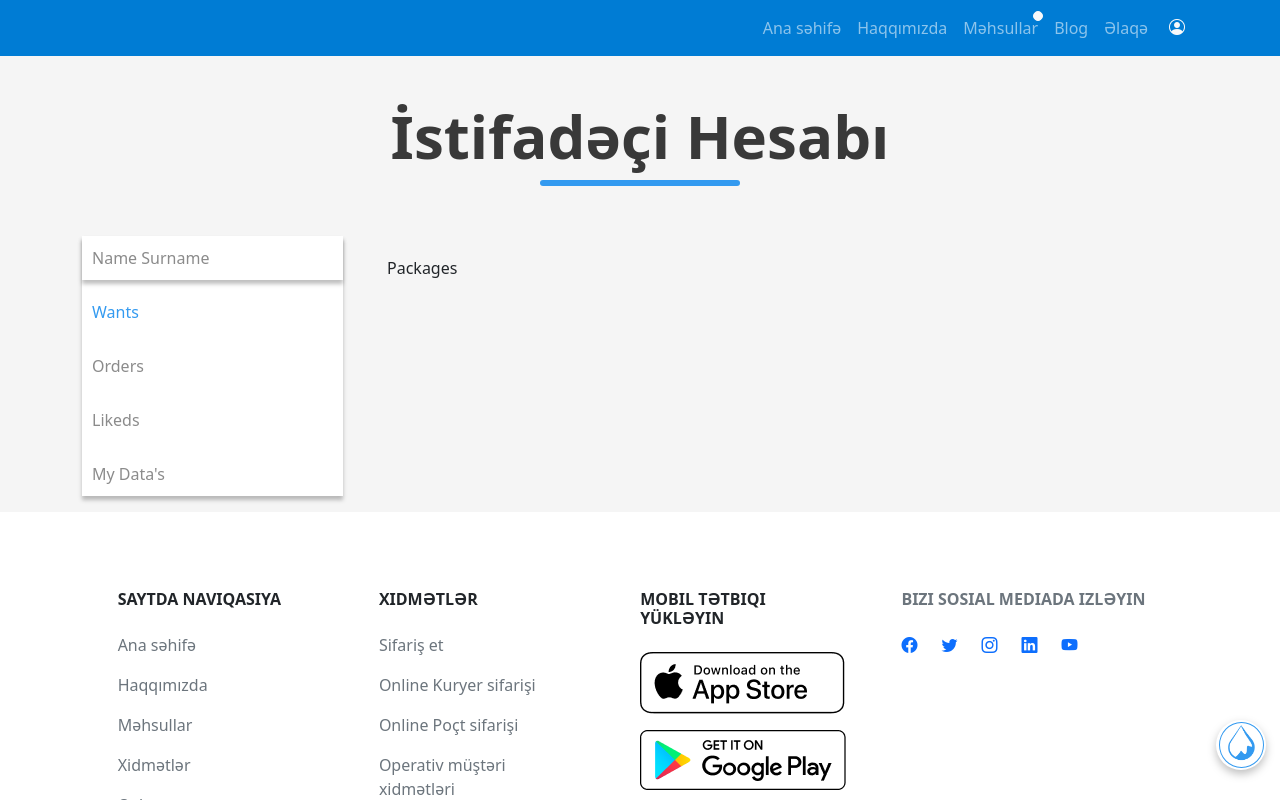
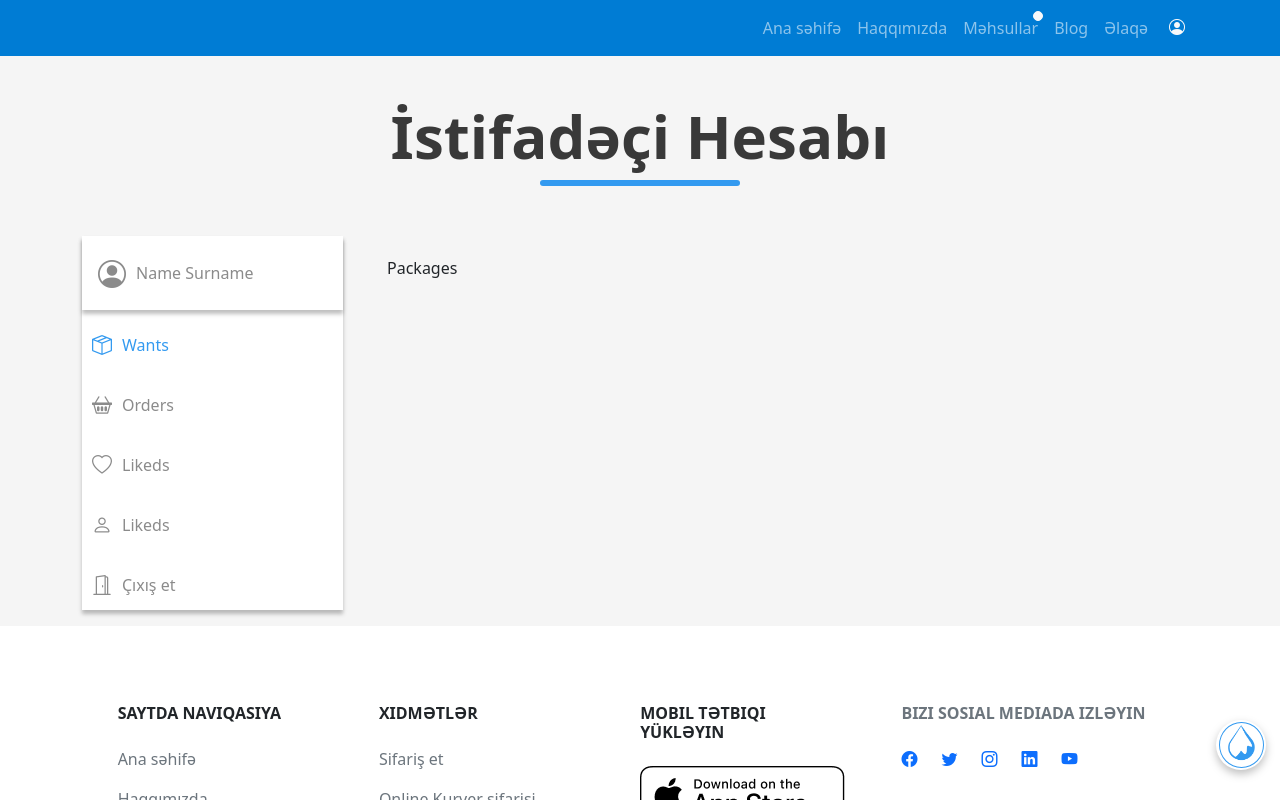
Before and after one commit to ArifBabayev05/ISU, a React (Create React App) app: page /user in a window 1280 px wide. Shown: the top 800 px of the page. Built offline with nearby package versions, Linux system fonts and the light colour scheme.

Commit message:
Add icons

```diff
--- a/src/components/UserProfileContents/Informations.js
+++ b/src/components/UserProfileContents/Informations.js
@@ -11,60 +11,60 @@ const Informations = () => {
         <div className="row">
           <div className="col-4">
             <div className="form-group">
-              <label htmlFor="name" className="form-label">Name</label>
-              <input type="text" className="form-control rounded-pill" id="name" />
+              <label htmlFor="name" className="form-label">Ad</label>
+              <input type="text" placeholder='XXXXXXXX' className="form-control rounded-pill" id="name" />
             </div>
           </div>
           <div className="col-4">
             <div className="form-group">
-              <label htmlFor="surname" className="form-label">Surname</label>
-              <input type="text" className="form-control rounded-pill" id="surname" />
+              <label htmlFor="surname" className="form-label">Soyad</label>
+              <input type="text" placeholder='XXXXXXXX' className="form-control rounded-pill" id="surname" />
             </div>
           </div>
           <div className="col-4">
             <div className="form-group">
-              <label htmlFor="email" className="form-label">Email</label>
-              <input type="email" className="form-control rounded-pill" id="email" />
+              <label htmlFor="dob" className="form-label">Təvəllüd</label>
+              <input type="date" placeholder='XXXXXXXX' className="form-control rounded-pill" id="dob" />
             </div>
           </div>
         </div>
         <div className="row">
           <div className="col-4">
             <div className="form-group">
-              <label htmlFor="phone" className="form-label">Phone</label>
-              <input type="tel" className="form-control rounded-pill" id="phone" />
+              <label htmlFor="finCode" className="form-label">Fin kod</label>
+              <input type="text" placeholder='XXXXXXXX' className="form-control rounded-pill" id="finCode" />
             </div>
           </div>
           <div className="col-4">
             <div className="form-group">
-              <label htmlFor="address" className="form-label">Address</label>
-              <input type="text" className="form-control rounded-pill" id="address" />
+              <label htmlFor="phone" className="form-label">Mobil nömrə</label>
+              <input type="text" placeholder='XXXXXXXX' className="form-control rounded-pill" id="phone" />
             </div>
           </div>
           <div className="col-4">
             <div className="form-group">
-              <label htmlFor="city" className="form-label">City</label>
-              <input type="text" className="form-control rounded-pill" id="city" />
+              <label htmlFor="password" className="form-label">Mövcud şifrə</label>
+              <input type="password" placeholder='XXXXXXXX' className="form-control rounded-pill" id="password" />
             </div>
           </div>
         </div>
         <div className="row">
           <div className="col-4">
             <div className="form-group">
-              <label htmlFor="country" className="form-label">Country</label>
-              <input type="text" className="form-control rounded-pill" id="country" />
+              <label htmlFor="branch" className="form-label">Filial</label>
+              <input type="text" placeholder='XXXXXXXX' className="form-control rounded-pill" id="branch" />
             </div>
           </div>
           <div className="col-4">
             <div className="form-group">
-              <label htmlFor="zip" className="form-label">ZIP Code</label>
-              <input type="text" className="form-control rounded-pill" id="zip" />
+              <label htmlFor="adress" className="form-label">Ünvan</label>
+              <input type="text" placeholder='XXXXXXXX' className="form-control rounded-pill" id="adress" />
             </div>
           </div>
           <div className="col-4">
             <div className="form-group">
-              <label htmlFor="dob" className="form-label">Date of Birth</label>
-              <input type="date" className="form-control rounded-pill" id="dob" />
+              <label htmlFor="confirmPassword" className="form-label">Şifrənin təkrarı</label>
+              <input type="password" placeholder='XXXXXXXX' className="form-control rounded-pill" id="confirmPassword" />
             </div>
           </div>
           <div className="card-bottom">
--- a/src/pages/user/UserProfilePage.js
+++ b/src/pages/user/UserProfilePage.js
@@ -20,7 +20,8 @@ const UserProfilePage = () => {
         <div className='col-lg-3 col-md-12'>
           <div className="sidebar">
             <ul>
-              <li className="user-info">
+              <li className="user-info p-3">
+                <i style={{ 'font-size': '28px' }} class="bi bi-person-circle"></i>
                 Name Surname
               </li>
 
@@ -28,25 +29,33 @@ const UserProfilePage = () => {
                 className={activeTab === 'wants' ? 'active' : ''}
                 onClick={() => handleTabChange('wants')}
               >
+                <i style={{ 'font-size': '20px' }} class="bi bi-box-seam"></i>
                 Wants
               </li>
               <li
                 className={activeTab === 'orders' ? 'active' : ''}
                 onClick={() => handleTabChange('orders')}
               >
+                <i style={{ 'font-size': '20px' }} class="bi bi-basket2"></i>
                 Orders
               </li>
               <li
                 className={activeTab === 'likeds' ? 'active' : ''}
                 onClick={() => handleTabChange('likeds')}
               >
+                <i style={{ 'font-size': '20px' }} className='bi bi-heart'></i>
                 Likeds
               </li>
               <li
                 className={activeTab === 'mydata' ? 'active' : ''}
                 onClick={() => handleTabChange('mydata')}
               >
-                My Data's
+                <i style={{ 'font-size': '20px' }} className='bi bi-person'></i>
+                Likeds
+              </li>
+              <li>
+                <i style={{ 'font-size': '20px' }} className='bi bi-door-open'></i>
+                Çıxış et
               </li>
             </ul>
           </div>
@@ -55,25 +64,25 @@ const UserProfilePage = () => {
           <div className="main-content">
             {activeTab === 'wants' && (
               <div>
-                <Packages/>
+                <Packages />
               </div>
             )}
             {activeTab === 'orders' && (
               <div>
 
-                <Orders/>
+                <Orders />
               </div>
             )}
             {activeTab === 'likeds' && (
               <div>
 
-                <Favorites/>
+                <Favorites />
               </div>
             )}
             {activeTab === 'mydata' && (
               <div>
 
-                <Informations/>
+                <Informations />
               </div>
             )}
           </div>
```
